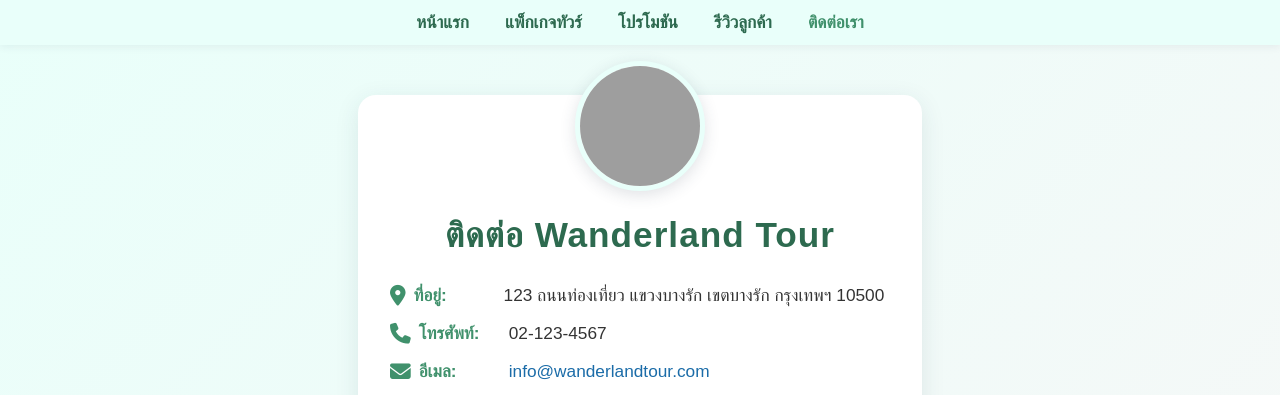
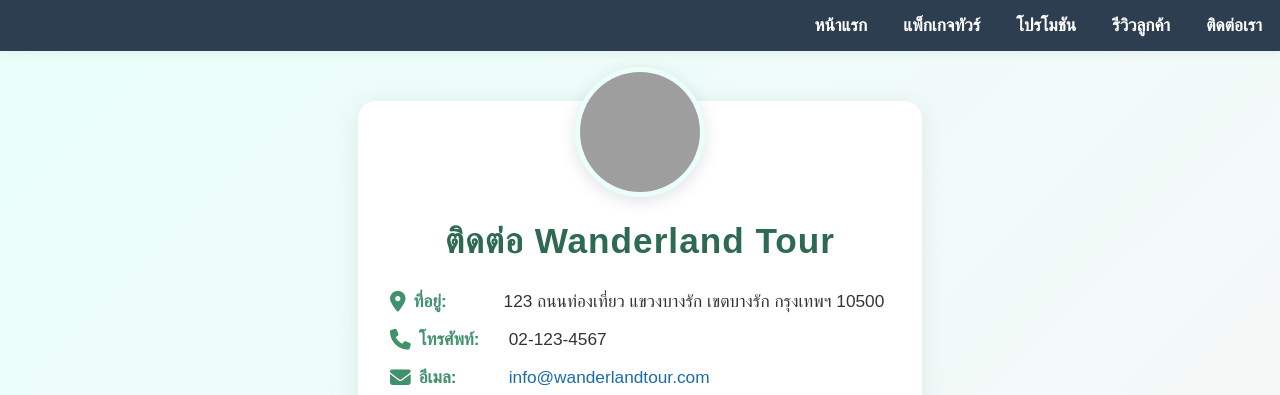
Before and after one commit to Wanderland-Tour/wanderlandtour, a plain HTML site: page contact.html in a window 1280 px wide. Shown: the top 395 px of the page. Drawn offline with Linux system fonts and the light colour scheme; grey boxes are pictures that could not be loaded.

Commit message:
Update contact.html

```diff
--- a/contact.html
+++ b/contact.html
@@ -79,22 +79,22 @@
 </head>
 <body>
     <!-- Navbar ใหม่ -->
-    <nav style="background:#e9fffa; box-shadow:0 2px 8px rgba(44,62,80,0.07);">
-        <ul style="display:flex; justify-content:center; list-style:none; margin:0; padding:12px 0;">
+    <nav style="background: #2d3e50; box-shadow:0 2px 8px rgba(44,62,80,0.07);">
+        <ul style="display:flex; justify-content:right; list-style:none; margin:0; padding:15px 0;">
             <li style="margin:0 18px;">
-                <a href="index.html" style="font-family:'Kanit',Arial,sans-serif; color:#2d6a4f; text-decoration:none; font-weight:700; font-size:1.08em;">หน้าแรก</a>
+                <a href="index.html" style="font-family:'Kanit',Arial,sans-serif; color:#ffffff; text-decoration:none; font-weight:700; font-size:1.08em;">หน้าแรก</a>
             </li>
             <li style="margin:0 18px;">
-                <a href="package.html" style="font-family:'Kanit',Arial,sans-serif; color:#2d6a4f; text-decoration:none; font-weight:700; font-size:1.08em;">แพ็กเกจทัวร์</a>
+                <a href="package.html" style="font-family:'Kanit',Arial,sans-serif; color:#ffffff; text-decoration:none; font-weight:700; font-size:1.08em;">แพ็กเกจทัวร์</a>
             </li>
             <li style="margin:0 18px;">
-                <a href="promotion.html" style="font-family:'Kanit',Arial,sans-serif; color:#2d6a4f; text-decoration:none; font-weight:700; font-size:1.08em;">โปรโมชัน</a>
+                <a href="promotion.html" style="font-family:'Kanit',Arial,sans-serif; color:#ffffff; text-decoration:none; font-weight:700; font-size:1.08em;">โปรโมชัน</a>
             </li>
             <li style="margin:0 18px;">
-                <a href="review.html" style="font-family:'Kanit',Arial,sans-serif; color:#2d6a4f; text-decoration:none; font-weight:700; font-size:1.08em;">รีวิวลูกค้า</a>
+                <a href="review.html" style="font-family:'Kanit',Arial,sans-serif; color:#ffffff; text-decoration:none; font-weight:700; font-size:1.08em;">รีวิวลูกค้า</a>
             </li>
             <li style="margin:0 18px;">
-                <a href="contact.html" style="font-family:'Kanit',Arial,sans-serif; color:#40916c; text-decoration:none; font-weight:700; font-size:1.08em;">ติดต่อเรา</a>
+                <a href="contact.html" style="font-family:'Kanit',Arial,sans-serif; color:#ffffff; text-decoration:none; font-weight:700; font-size:1.08em;">ติดต่อเรา</a>
             </li>
         </ul>
     </nav>
```
